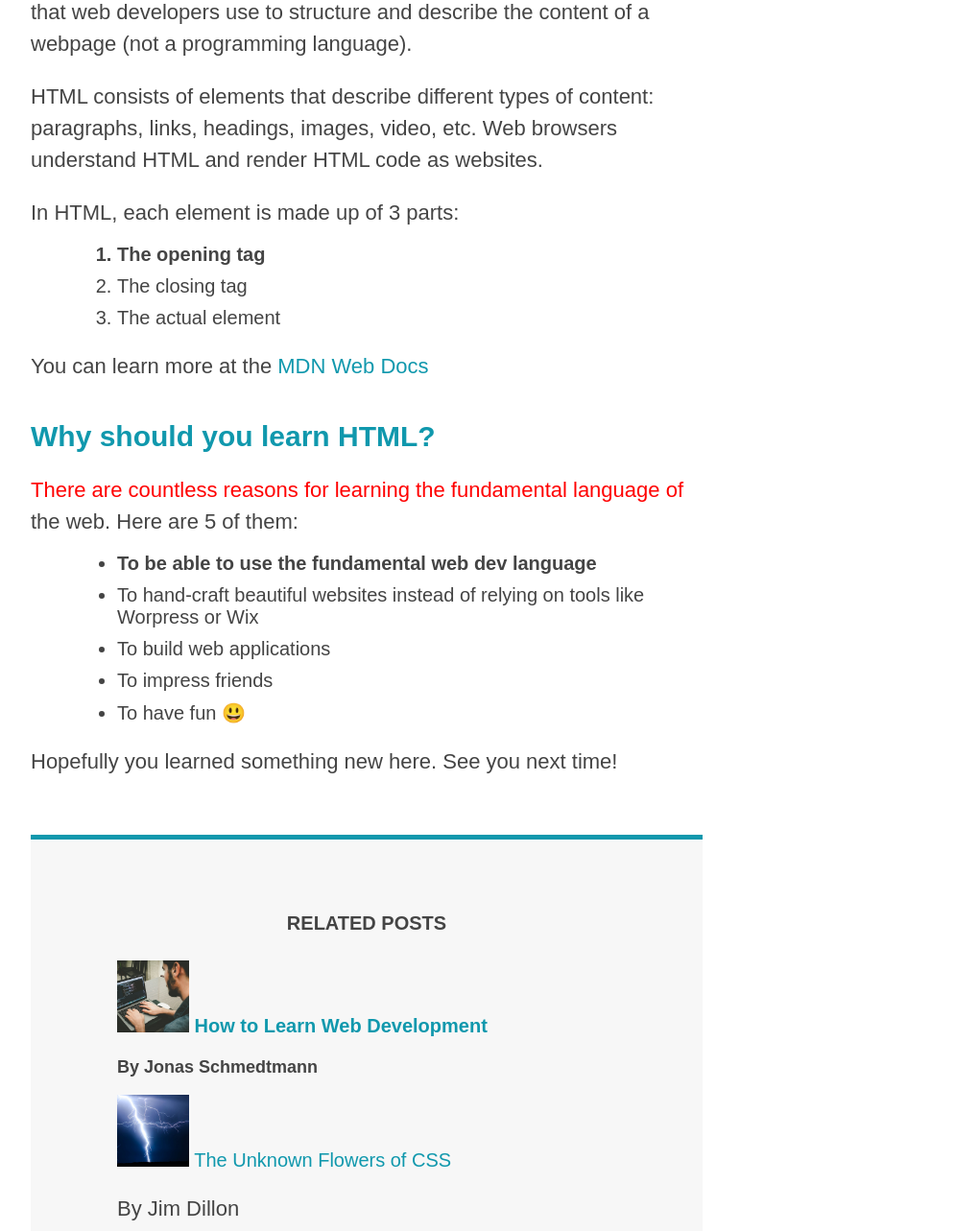
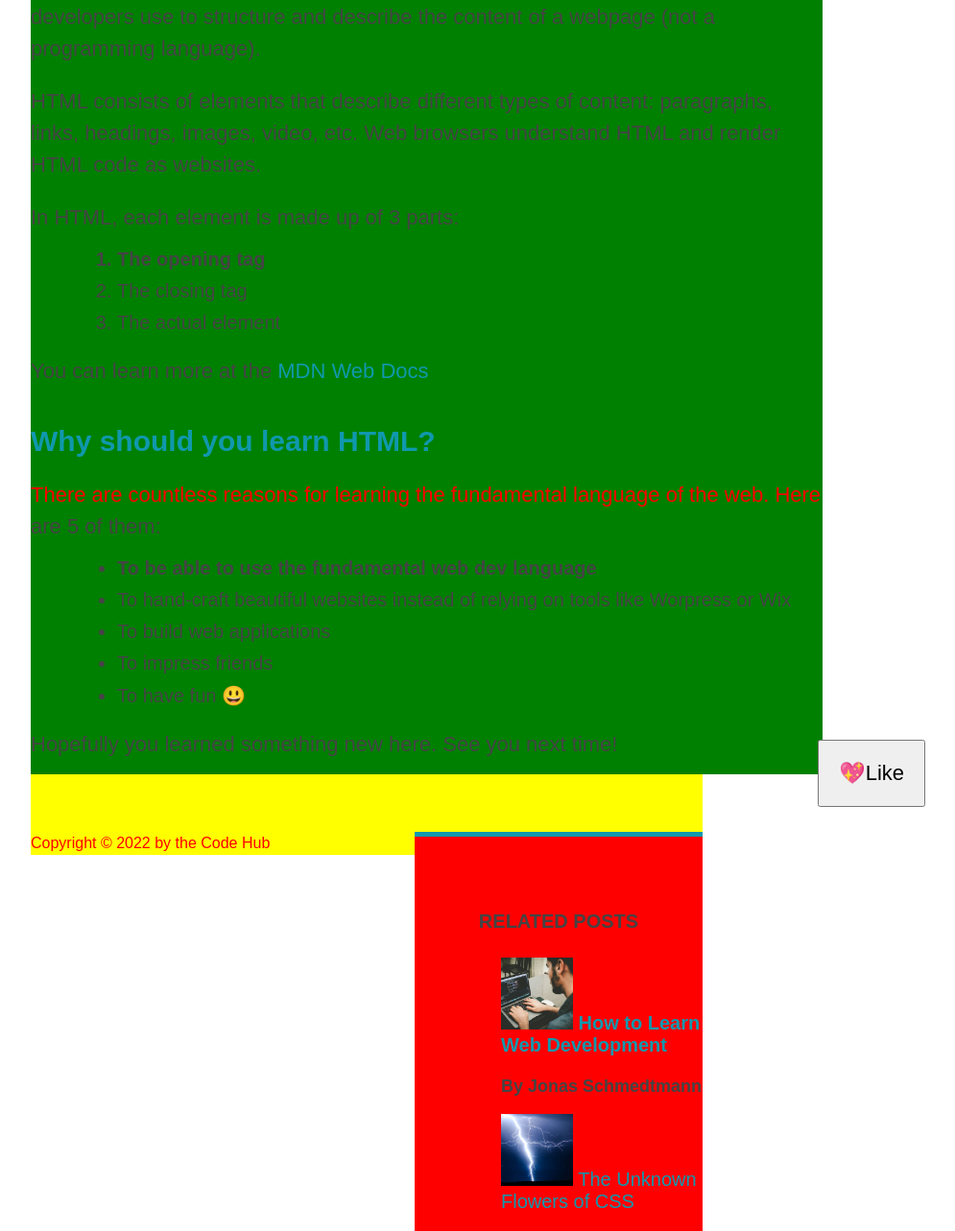
Before and after one commit to Usamakhan2016/HTMLANDCSS, a plain HTML site: page 02-HTML-Fundamentals/index.html in a window 1280 px wide. Shown: the part 1116-2399 px from the top of the page at 96% size, without its empty margins (258-1253 px from the left). Drawn offline with Linux system fonts and the light colour scheme.

Commit message:
11-06-2023

```diff
--- a/02-HTML-Fundamentals/style.css
+++ b/02-HTML-Fundamentals/style.css
@@ -108,7 +108,7 @@ ul{
 
 .main-header{
     background-color: #f7f7f7;
-    background-color: red;
+    /* background-color: red; */
     /* padding: 20px ; */
     /* padding-left: 40px; */
     /* padding-right: 40px; */
@@ -120,16 +120,7 @@ ul{
 
 
 
-aside{
-    background-color: #f7f7f7;
-    border-top: 5px solid #1098ad;
-    border-bottom: 5px solid #1098ad;
-   /* padding-top: 50px;
-   padding-bottom: 50px;  */
-/* width: 500px; */
-   padding: 50px 0;
 
-}
 
 /* .first-li{
     font-weight: bold;
@@ -199,9 +190,6 @@ nav{
     /* sposition: relative; */
 }
 
-article{
-    margin-bottom: 60px;
-}
 
 .post-img{
     /* width: 800px; */
@@ -306,3 +294,30 @@ clear: both;
     content: '';
     display: block;
  }
+
+
+
+ article{
+    margin-bottom: 60px;
+    background-color: green;
+    width: 825px;
+    float: left;
+}
+
+ aside{
+    /* background-color: #f7f7f7; */
+    background-color: red;
+    border-top: 5px solid #1098ad;
+    border-bottom: 5px solid #1098ad;
+   /* padding-top: 50px;
+   padding-bottom: 50px;  */
+/* width: 500px; */
+   padding: 50px 0;
+   width: 300px;
+    float: right;
+}
+
+ footer{
+    background-color: yellow;
+    float: both;
+ }
```
